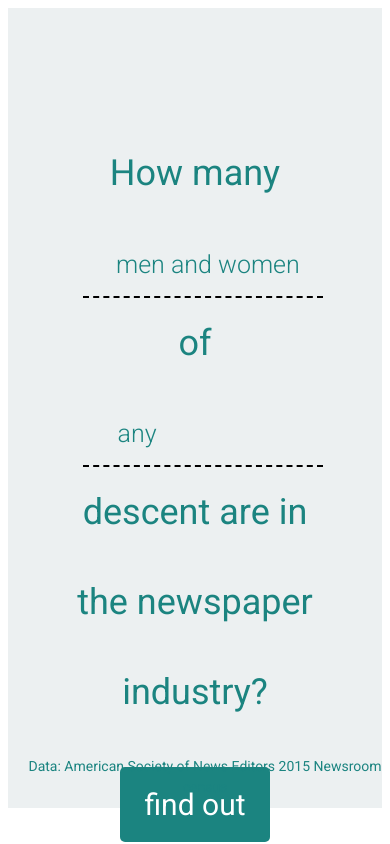
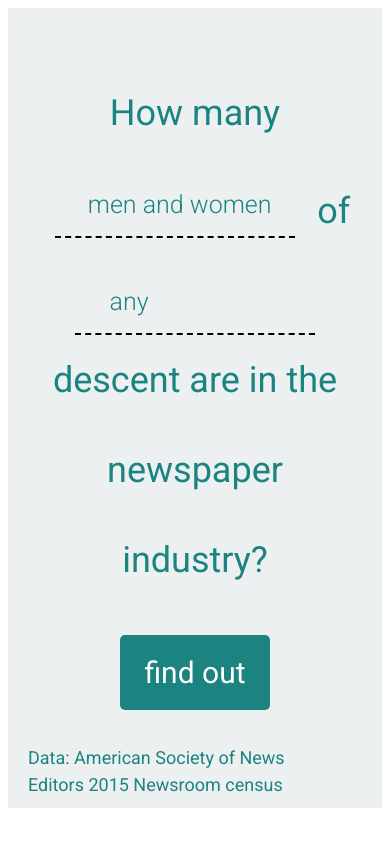
Before and after one commit to gurmanbh/newsroom-census, a plain HTML site: page index.html in a window 390 px wide. Drawn offline with Linux system fonts and the light colour scheme.

Commit message:
fixed css

```diff
--- a/css/styles.css
+++ b/css/styles.css
@@ -149,10 +149,12 @@ a#source{
 }
 
 #source{
-	font-size: 14px;
+	font-size: 18px;
 	position: absolute;
 	left: 20px;
 	bottom: 10px;
+	text-align: left;
+	padding-right: 3em;
 }
 
 #commentary {
@@ -198,7 +200,7 @@ a#source{
 
 }
 
-@media (max-width: 850px){
+@media (max-width: 740px){
 
 	*{
 		line-height: 1.5em;
@@ -223,12 +225,12 @@ a#source{
 		margin-top: -10px;
 	}
 	.window{
-		padding-top: 20px;
+		padding-top: 5px;
 	}
 
 	#visual{
-	padding-left: 10px;
-	padding-right:10px;
+		padding-left: 10px;
+		padding-right:10px;
 	}
 
 	#commentary {
@@ -239,4 +241,27 @@ a#source{
 		padding-right:10px;
 		font-size: 0.7em;
 	}
+
+	#menu{
+		padding-top: 2em;
+		padding-left: 1em;
+	padding-right: 1em;
+	}
 }
+
+@media (max-width: 850px){
+
+	#commentary {
+		margin-top: 5px;
+		font-size: 0.9em;
+	}
+
+	.window{
+		padding-top: 20px;
+	}
+
+	#visual{
+		padding-left: 5px;
+		padding-right:5px;
+	}
+}
```
